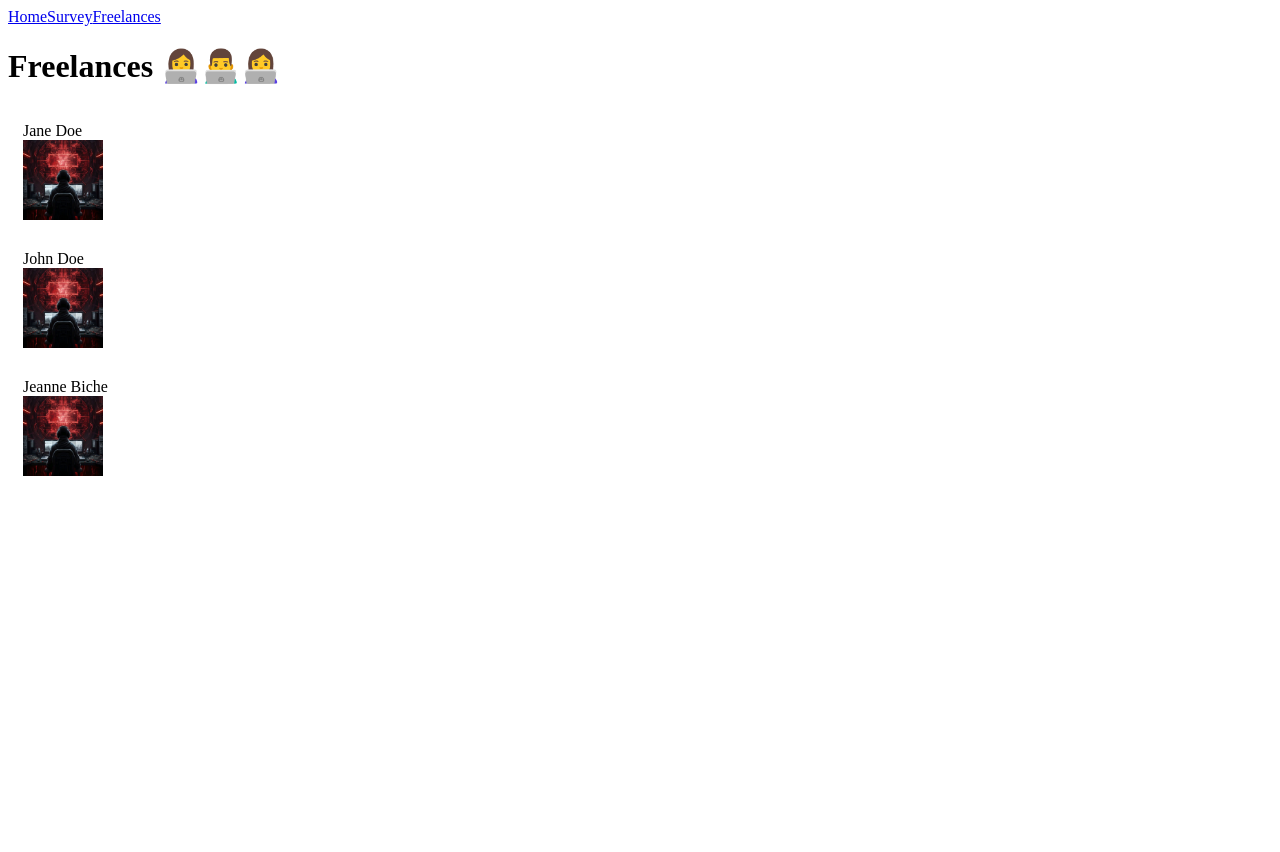
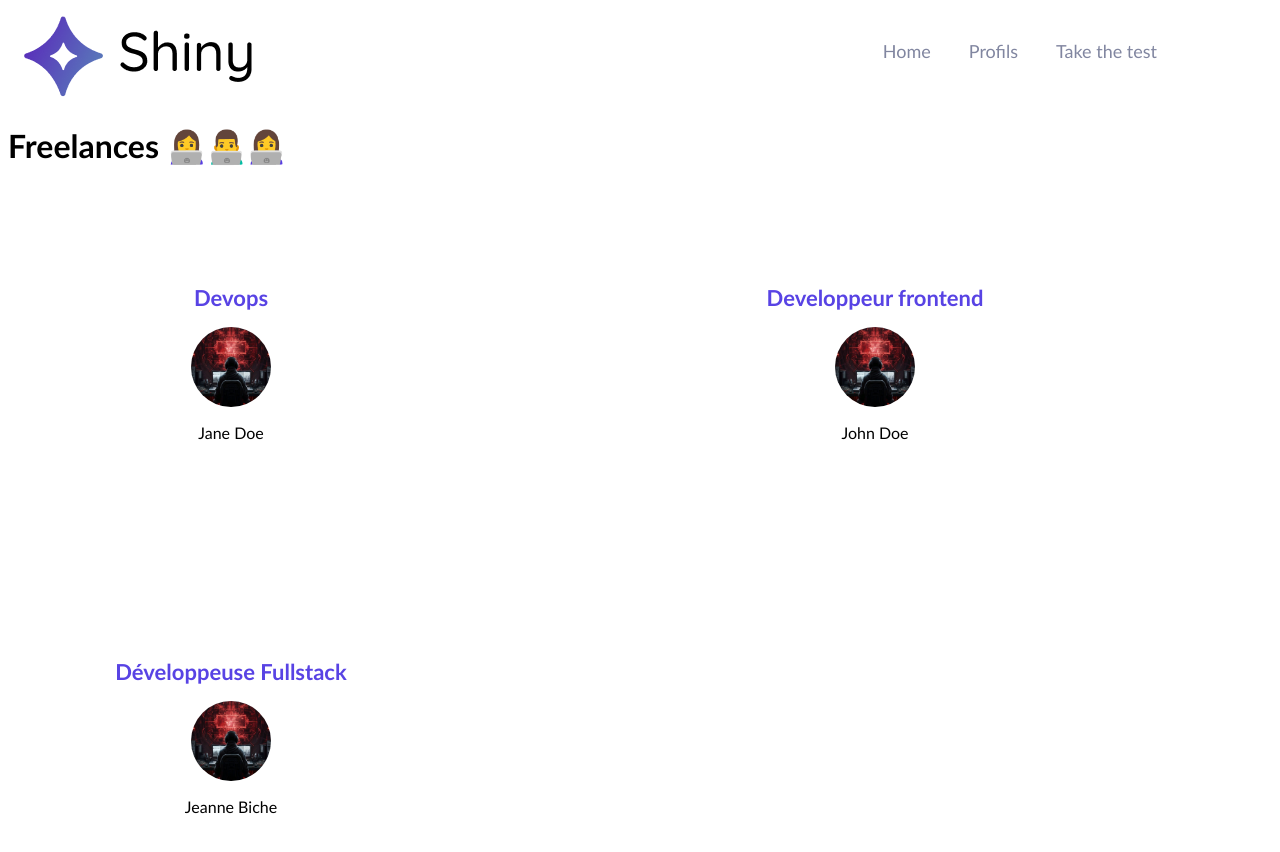
Before and after one commit to MohamedBentouhami/shiny_agency_frontend, a React (Create React App) app: page /freelances in a window 1280 px wide. Shown: the top 852 px of the page. Before the commit the page ends 800 px from the top, so only its background shows below. Built offline with nearby package versions, Linux system fonts and the light colour scheme.

Commit message:
set home page and add style for it

```diff
--- a/src/components/Card/index.jsx
+++ b/src/components/Card/index.jsx
@@ -1,19 +1,27 @@
 import "../../styles/Card.css";
 import PropTypes from "prop-types";
-function Card({ label, title, picture }) {
+import defaultPict from "../../assets/profile.png";
+
+function Card({ label, picture, name }) {
   return (
     <div className="card">
-      <span>{label}</span>
+      <span id="label">{label}</span>
       <img src={picture} alt="freelance" />
-      <span>{title}</span>
+      <span>{name}</span>
     </div>
   );
 }
 
 Card.propTypes = {
-  label: PropTypes.string,
-  title: PropTypes.string.isRequired,
-  picture: PropTypes.string,
+  label: PropTypes.string.isRequired,
+  picture: PropTypes.string.isRequired,
+  name: PropTypes.string.isRequired,
+};
+
+Card.defaultProps = {
+  label: "",
+  picture: { defaultPict },
+  name: "",
 };
 
 export default Card;
--- /dev/null
+++ b/src/components/CardContainer/index.jsx
@@ -0,0 +1,19 @@
+import "../../styles/CardContainer.css";
+import Card from "../../components/Card";
+
+function CardContainer({ profiles }) {
+  return (
+    <div className="card-container">
+      {profiles.map((profile, index) => (
+        <Card
+          key={`${profile.name}-${index}`}
+          label={profile.jobTitle}
+          picture={profile.picture}
+          name={profile.name}
+        />
+      ))}
+    </div>
+  );
+}
+
+export default CardContainer;
--- a/src/components/header/index.jsx
+++ b/src/components/header/index.jsx
@@ -1,12 +1,25 @@
 import { Link } from "react-router-dom";
+import "../../styles/Header.css";
+import logo from "../../assets/dark-logo.png";
 
 function Header() {
   return (
-    <nav>
-      <Link to="/">Home</Link>
-      <Link to="/survey/1">Survey</Link>
-      <Link to="/freelances">Freelances</Link>
-    </nav>
+    <div className="header">
+      <img src={logo} alt="logo"></img>
+      <div className="menu">
+        <nav>
+          <Link to="/" className="link">
+            Home
+          </Link>
+          <Link to="/freelances" className="link">
+            Profils
+          </Link>
+          <Link to="/survey/1" className="link">
+            Take the test
+          </Link>
+        </nav>
+      </div>
+    </div>
   );
 }
 
--- a/src/index.jsx
+++ b/src/index.jsx
@@ -6,6 +6,7 @@ import Survey from "./pages/Survey/";
 import Header from "./components/header";
 import Error from "./components/Error";
 import Freelances from "./pages/Freelances";
+import "./styles/style.css"
 
 const root = ReactDOM.createRoot(document.getElementById("root"));
 root.render(
--- a/src/pages/Freelances/index.jsx
+++ b/src/pages/Freelances/index.jsx
@@ -1,6 +1,6 @@
 import React from "react";
 import defaultPict from "../../assets/profile.png";
-import Card from "../../components/Card";
+import CardContainer from "../../components/CardContainer";
 
 const freelanceProfile = [
   {
@@ -24,14 +24,8 @@ function Freelances() {
   return (
     <div>
       <h1>Freelances 👩‍💻👨‍💻👩‍💻</h1>
-      {freelanceProfile.map((profile, index) => (
-        <Card
-          key={`${profile.name}-${index}`}
-          label={profile.name}
-          title={profile.title}
-          picture={profile.picture}
-        />
-      ))}
+      <CardContainer profiles={freelanceProfile}>
+      </CardContainer>
     </div>
   );
 }
--- a/src/pages/Home/index.jsx
+++ b/src/pages/Home/index.jsx
@@ -1,5 +1,22 @@
+import { Link } from "react-router-dom";
+import homeIllustration from "../../assets/home-illustration.svg";
+import "../../styles/Home.css";
+
 function Home() {
-  return <div>Home</div>;
+  return (
+    <div className="home-page">
+      <div>
+        <p>
+          Identify your needs
+          <br /> and you'll take care of the rest
+          <br /> with our best talents
+        </p>
+        <Link id="test-link" to="/survey/1">Take the test</Link>
+      </div>
+
+      <img src={homeIllustration} alt="home-illustation"></img>
+    </div>
+  );
 }
 
 export default Home;
--- a/src/styles/Card.css
+++ b/src/styles/Card.css
@@ -1,9 +1,25 @@
 .card {
   display: flex;
   flex-direction: column;
-  padding: 15px;
+  padding: 3em;
+  gap: 1em;
+  border-radius: 30px;
+  width: 350px;
+  transition: 200ms;
+  justify-content: center;
+  align-items: center;
+  &:hover{
+    cursor: pointer;
+    box-shadow: 2px 2px 10px #e2e3e9;
+  }
   img {
     height: 80px;
     width: 80px;
+    border-radius: 50%;
+  }
+  #label {
+    color: #5843e4;
+    font-size: 22px;
+    font-weight: bold;
   }
 }
--- /dev/null
+++ b/src/styles/CardContainer.css
@@ -0,0 +1,6 @@
+.card-container {
+  display: grid;
+  gap: 24px;
+  grid-template-rows: 350px 350px;
+  grid-template-columns: repeat(2, 1fr);
+}
--- /dev/null
+++ b/src/styles/Header.css
@@ -0,0 +1,23 @@
+.header {
+  display: flex;
+  justify-content: space-between;
+  .menu {
+    display: flex;
+    justify-content: end;
+    padding-right: 4em;
+    margin: 2em;
+  }
+}
+
+.link {
+  padding: 10px;
+  color: #8186a0;
+  margin: 0.5em;
+  text-decoration: none;
+  font-size: 18px;
+  border-radius: 12px;
+  &:hover {
+    background-color: #5843e4;
+    color: white;
+  }
+}
--- /dev/null
+++ b/src/styles/Home.css
@@ -0,0 +1,20 @@
+.home-page{
+    display:flex;
+    justify-content: center;
+    align-items: center;
+    background-color: #d6d6d6;
+    margin: 2em;
+    padding: 2em;
+    gap: 3em;
+    div > p{
+        font-size: 3em;
+    }
+
+}
+#test-link{
+    background-color: #5843e4;
+    color: white;
+    border-radius: 12px;
+    padding: 5px 2.5em;
+    text-decoration: none;
+}
--- /dev/null
+++ b/src/styles/style.css
@@ -0,0 +1,3 @@
+:root{
+    font-family: 'Trebuchet MS', Helvetica, sans-serif;
+}
```
Also changed, not shown: src/assets/dark-logo.png (added), src/assets/home-illustration.svg (added).
